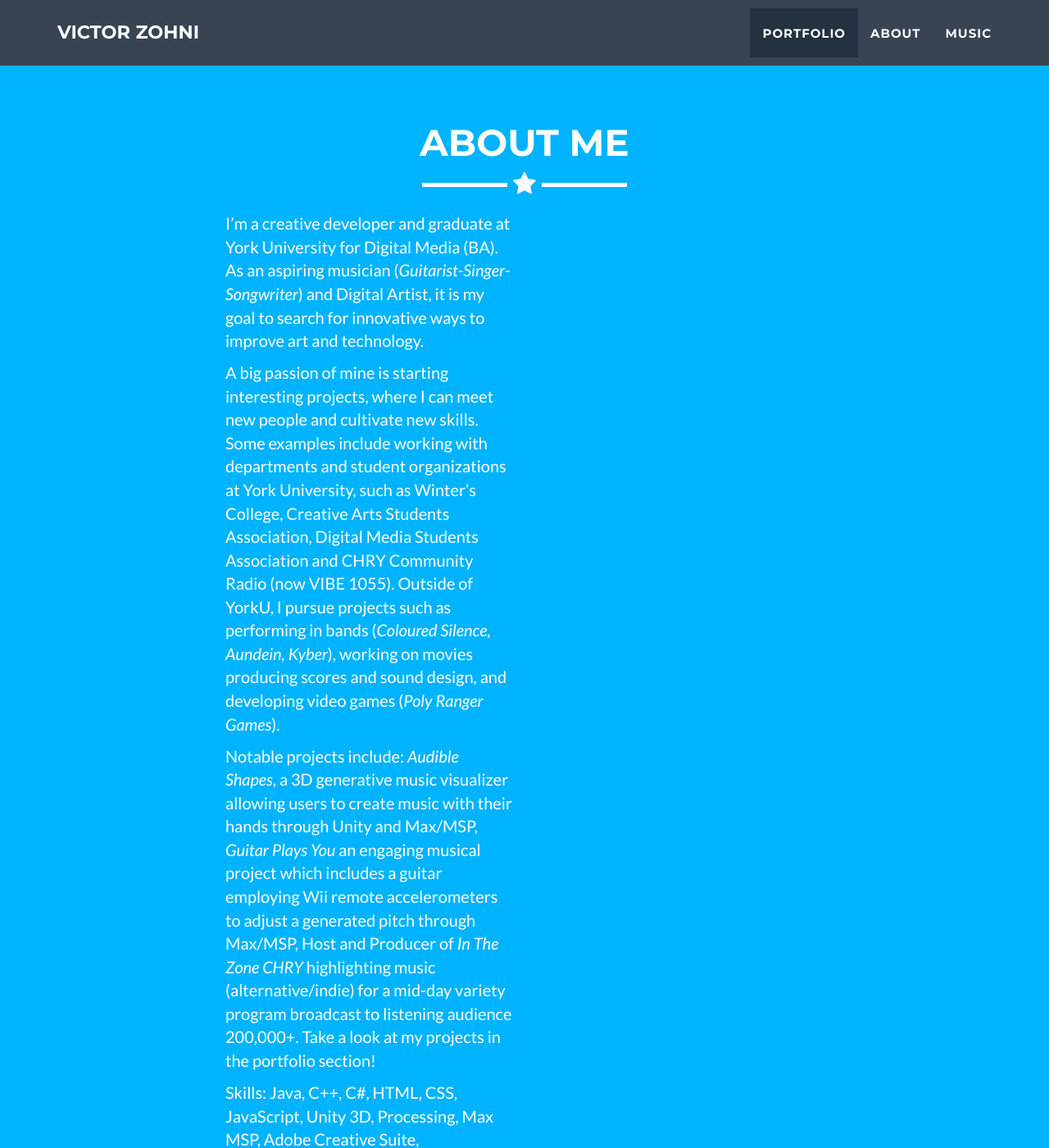
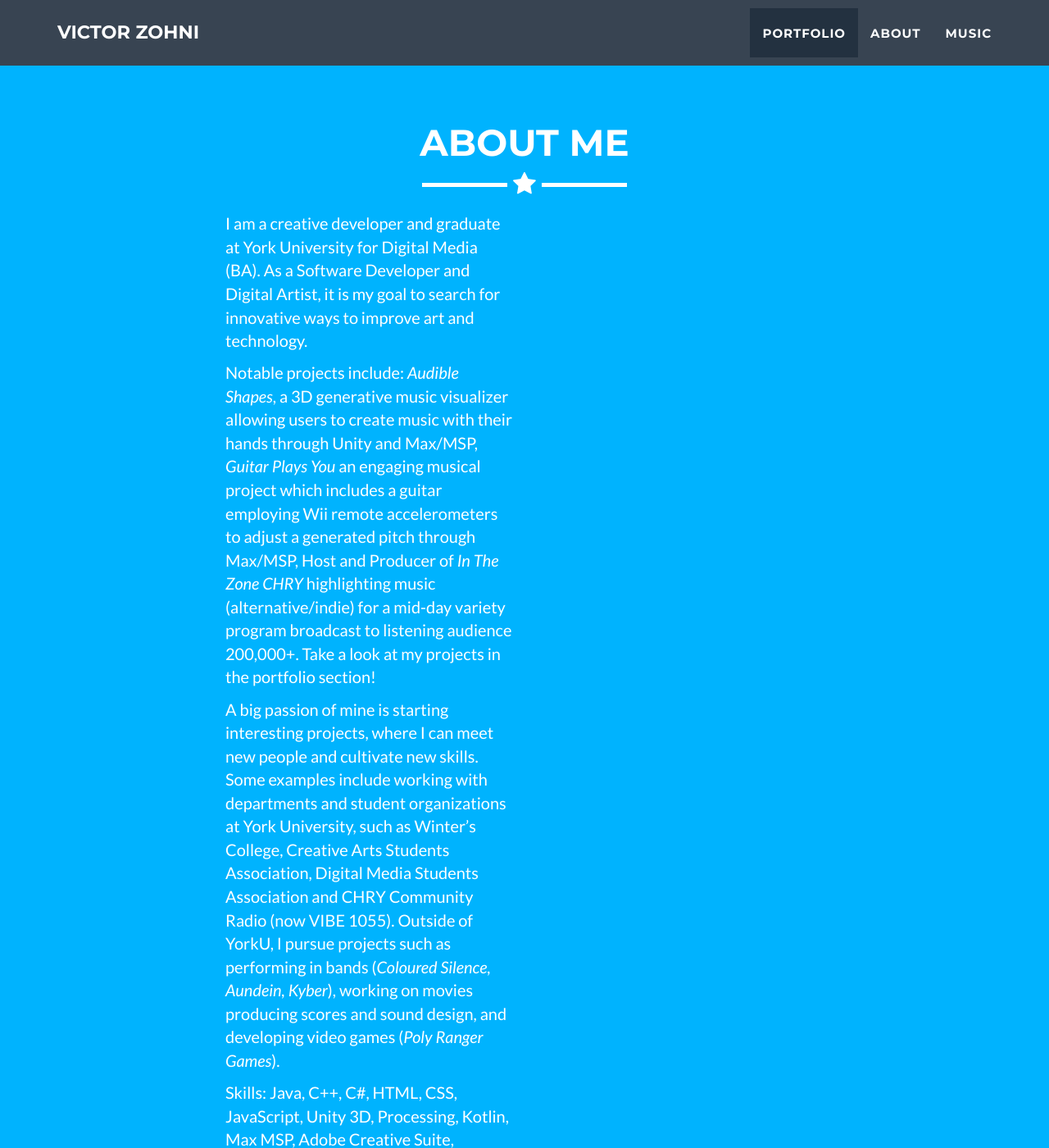
Before and after one commit to vzohni/website3, a Jekyll site: the page built from index.html, in a window 1280 px wide and 1400 px high, scrolled down 1980 px. Shown: the whole window at 82% size. Built offline with Jekyll 4.4.1, drawn with Linux system fonts in a browser that asks for light colours; some of the changed text lies outside the part shown.

Commit message:
updated about page

```diff
--- a/_includes/about.html
+++ b/_includes/about.html
@@ -8,12 +8,12 @@
                 </div>
             </div>
               <div class="col-lg-4 col-lg-offset-2">
-        <p>I’m a creative developer and graduate at York University for Digital Media (BA). As an aspiring musician (<i>Guitarist-Singer-Songwriter</i>) and Digital Artist, it is my goal to search for innovative ways to improve art and technology. </p>
+         <p>I am a creative developer and graduate at York University for Digital Media (BA). As a Software Developer and Digital Artist, it is my goal to search for innovative ways to improve art and technology. </p>
+        <p>Notable projects include: <i>Audible Shapes</i>, a 3D generative music visualizer allowing users to create music with their hands through Unity and Max/MSP, <i>Guitar Plays You</i> an engaging musical project which includes a guitar employing Wii remote accelerometers to adjust a generated pitch through Max/MSP, Host and Producer of <i>In The Zone CHRY</i> highlighting music (alternative/indie) for a mid-day variety program broadcast to listening audience 200,000+. Take a look at my projects in the portfolio section! </p>
 
          <p>A big passion of mine is starting interesting projects, where I can meet new people and cultivate new skills. Some examples include working with departments and student organizations at York University, such as Winter’s College, Creative Arts Students Association, Digital Media Students Association and CHRY Community Radio (now VIBE 1055). Outside of YorkU, I pursue projects such as performing in bands (<i>Coloured Silence, Aundein, Kyber</i>), working on movies producing scores and sound design, and developing video games (<i>Poly Ranger Games</i>). </p>
 
-         <p>Notable projects include: <i>Audible Shapes</i>, a 3D generative music visualizer allowing users to create music with their hands through Unity and Max/MSP, <i>Guitar Plays You</i> an engaging musical project which includes a guitar employing Wii remote accelerometers to adjust a generated pitch through Max/MSP, Host and Producer of <i>In The Zone CHRY</i> highlighting music (alternative/indie) for a mid-day variety program broadcast to listening audience 200,000+. Take a look at my projects in the portfolio section! </p>
-        <p> Skills: Java, C++, C#, HTML, CSS, JavaScript, Unity 3D, Processing, Max MSP, Adobe Creative Suite, SuperCollider, Android Studio </p>
+        <p> Skills: Java, C++, C#, HTML, CSS, JavaScript, Unity 3D, Processing, Kotlin, Max MSP, Adobe Creative Suite, SuperCollider, Android Studio </p>
 
         </div>
             </div>
```
